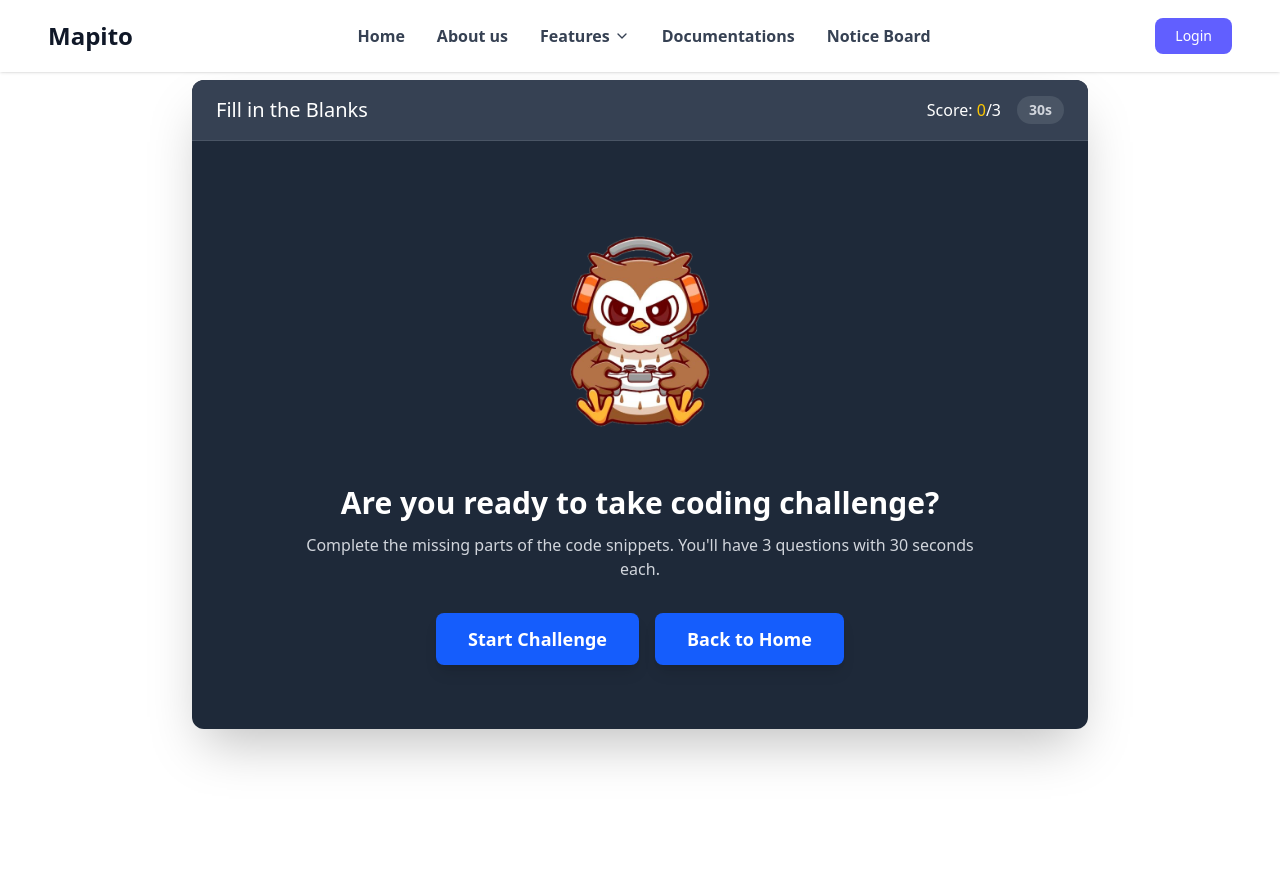
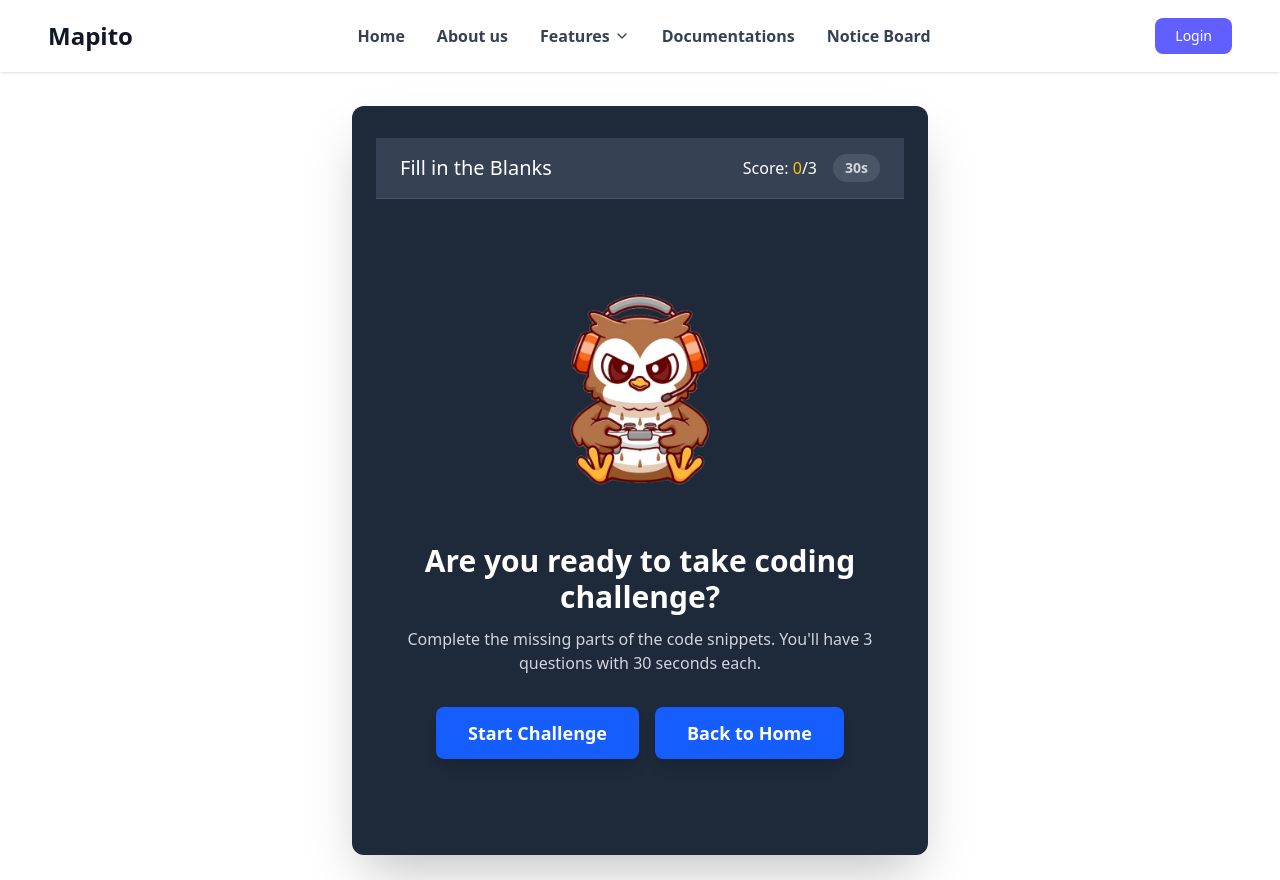
Before and after one commit to wintwah243/Mapito, a React (Vite) app in the folder mapito/: page /games/game4 in a window 1280 px wide. Built offline with nearby package versions, Linux system fonts and the light colour scheme.

Commit message:
ui update

```diff
--- a/mapito/src/Games/FillInTheBlanksGame.jsx
+++ b/mapito/src/Games/FillInTheBlanksGame.jsx
@@ -128,7 +128,7 @@ const doubled = numbers.map(num => ____ * 2);`,
         return () => clearTimeout(timer);
     }, [gameState.timeLeft, gameState.timerActive]);
 
-    const progress = ((gameState.currentQuestion + 1) / questions.length) * 100;
+
     const currentQuestionData = questions[gameState.currentQuestion];
 
     return (
@@ -137,7 +137,8 @@ const doubled = numbers.map(num => ____ * 2);`,
             <div className="min-h-screen bg-white mt-20">
                 {gameState.showConfetti && <Confetti recycle={false} numberOfPieces={500} />}
 
-                <div className="max-w-4xl mx-auto bg-gray-800 rounded-xl shadow-2xl overflow-hidden">
+                <div className="w-full min-h-screen bg-white mt-20 flex justify-center items-center px-4">
+                     <div className="w-full max-w-xl bg-gray-800 rounded-xl shadow-2xl overflow-hidden sm:px-6 py-8">
                     {/* Header */}
                     <div className="bg-gray-700 px-6 py-4 border-b border-gray-600">
                         <div className="flex justify-between items-center">
@@ -170,7 +171,7 @@ const doubled = numbers.map(num => ____ * 2);`,
                                         Complete the missing parts of the code snippets. You'll have {questions.length} questions with 30 seconds each.
                                     </p>
                                 </div>
-                                <div className="flex justify-center gap-4">
+                                <div className="flex flex-col sm:flex-row justify-center items-center gap-4">
                                     <button
                                         onClick={startGame}
                                         className="bg-blue-600 hover:bg-blue-500 text-white px-8 py-3 rounded-lg font-semibold text-lg shadow-lg transition-all transform hover:scale-105 active:scale-95"
@@ -216,7 +217,7 @@ const doubled = numbers.map(num => ____ * 2);`,
                                     <h2 className="text-xl font-bold text-white mb-4">
                                         Fill in the missing part:
                                     </h2>
-                                    <pre className="bg-gray-900 border border-gray-700 text-green-400 rounded-lg p-6 mb-6 font-mono text-sm overflow-x-auto whitespace-pre-wrap relative">
+                                   <pre className="text-xs sm:text-sm md:text-base bg-gray-900 border border-gray-700 text-green-400 rounded-lg p-4 sm:p-6 mb-6 font-mono overflow-x-auto whitespace-pre-wrap">
                                         <code>
                                             {currentQuestionData.code.split('____').map((part, i) => (
                                                 <React.Fragment key={i}>
@@ -240,7 +241,7 @@ const doubled = numbers.map(num => ____ * 2);`,
                                         </label>
                                         <input
                                             type="text"
-                                            className="w-full px-4 py-3 bg-gray-700 border border-gray-600 rounded-lg focus:outline-none focus:ring-2 focus:ring-blue-500 text-white"
+                                            className="w-full px-3 py-2 sm:px-4 sm:py-3 bg-gray-700 text-sm sm:text-base border border-gray-600 rounded-lg focus:outline-none focus:ring-2 focus:ring-blue-500 text-white"
                                             value={gameState.userAnswer}
                                             onChange={(e) => setGameState(prev => ({ ...prev, userAnswer: e.target.value }))}
                                             placeholder="Type the missing code..."
@@ -327,6 +328,7 @@ const doubled = numbers.map(num => ____ * 2);`,
                             </>
                         )}
                     </div>
+                    </div>
                 </div>
             </div>
         </section>
```
